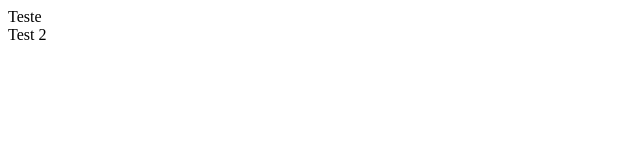
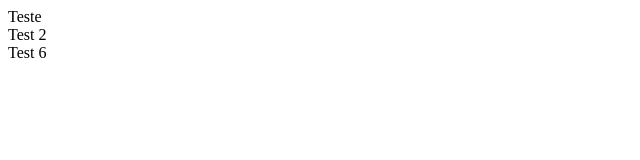
Before and after one commit to maiconcodedevelopment/lionsoftproject, a plain HTML site: page index.html in a window 1280 px wide. Shown: the full height of the page, 0-640 px from the left. Drawn offline with Linux system fonts and the light colour scheme.

Commit message:
inseri a tag div com o numero 6

```diff
--- a/index.html
+++ b/index.html
@@ -1,13 +1,17 @@
 <!DOCTYPE html>
 <html lang="en">
+
 <head>
     <meta charset="UTF-8">
     <meta name="viewport" content="width=device-width, initial-scale=1.0">
     <meta http-equiv="X-UA-Compatible" content="ie=edge">
     <title>Document Git hub</title>
 </head>
+
 <body>
     <div>Teste</div>
     <div>Test 2</div>
+    <div>Test 6</div>
 </body>
+
 </html>
```
